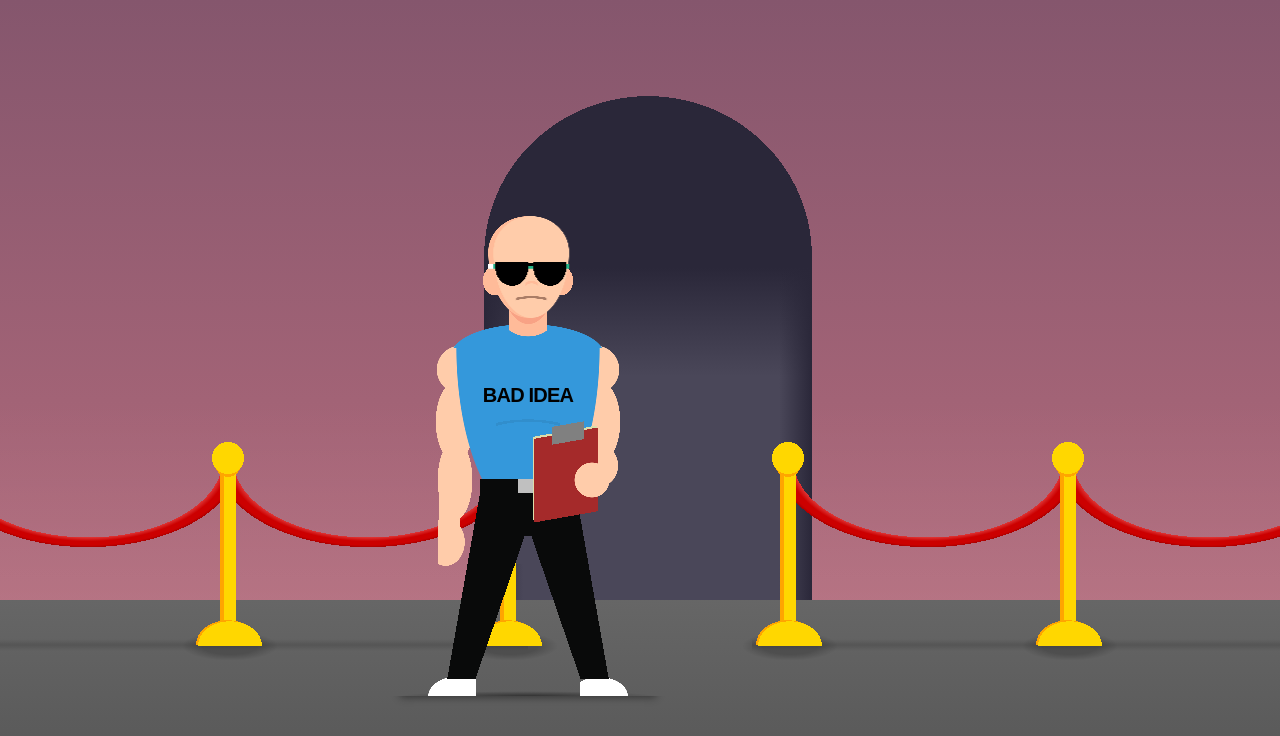
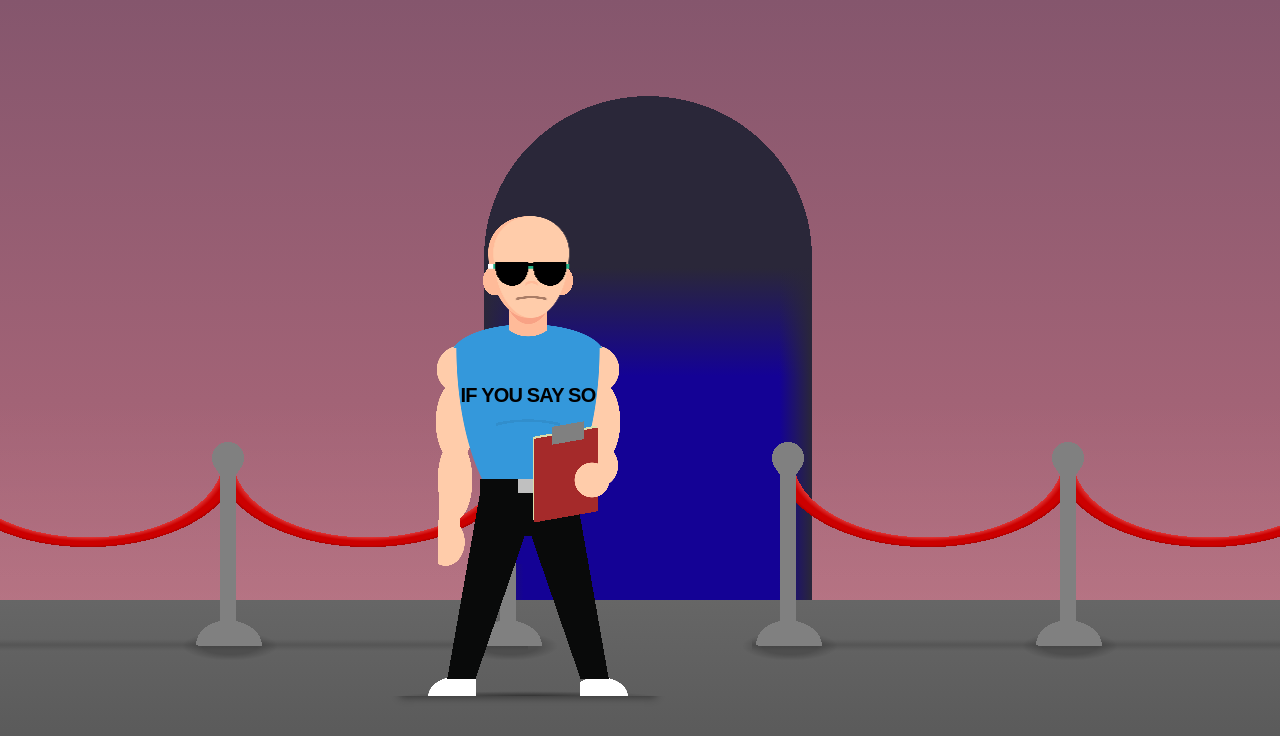
Before and after one commit to sudo-self/bounce, a website built with Parcel: page index.html in a window 1280 px wide. Built offline with nearby package versions, Linux system fonts and the light colour scheme.

Commit message:
Update style.css

```diff
--- a/style.css
+++ b/style.css
@@ -17,8 +17,8 @@
 }
 
 div {
-  --barrier: gold;
-  --barrier-dark: orange;
+  --barrier: grey;
+  --barrier-dark: gray;
   --string: #c00;
   --string-light: #d33;
   --string-dark: #a00;
@@ -26,7 +26,7 @@ div {
   --floor-start: #666;
   --floor-end: #555;
   --top: 75%;
-  --door: #4a4759;
+  --door: #140295;
   --door2: #2a2739;
   --skin: #fca;
   --skin-light: #fdb;
@@ -93,7 +93,7 @@ div {
   }
 
   &::before {
-    content: "Bad Idea";
+    content: "if you say so";
     font-family: Arial, sans-serif;
     font-size: 2.5vmin;
     font-weight: bold;
```
